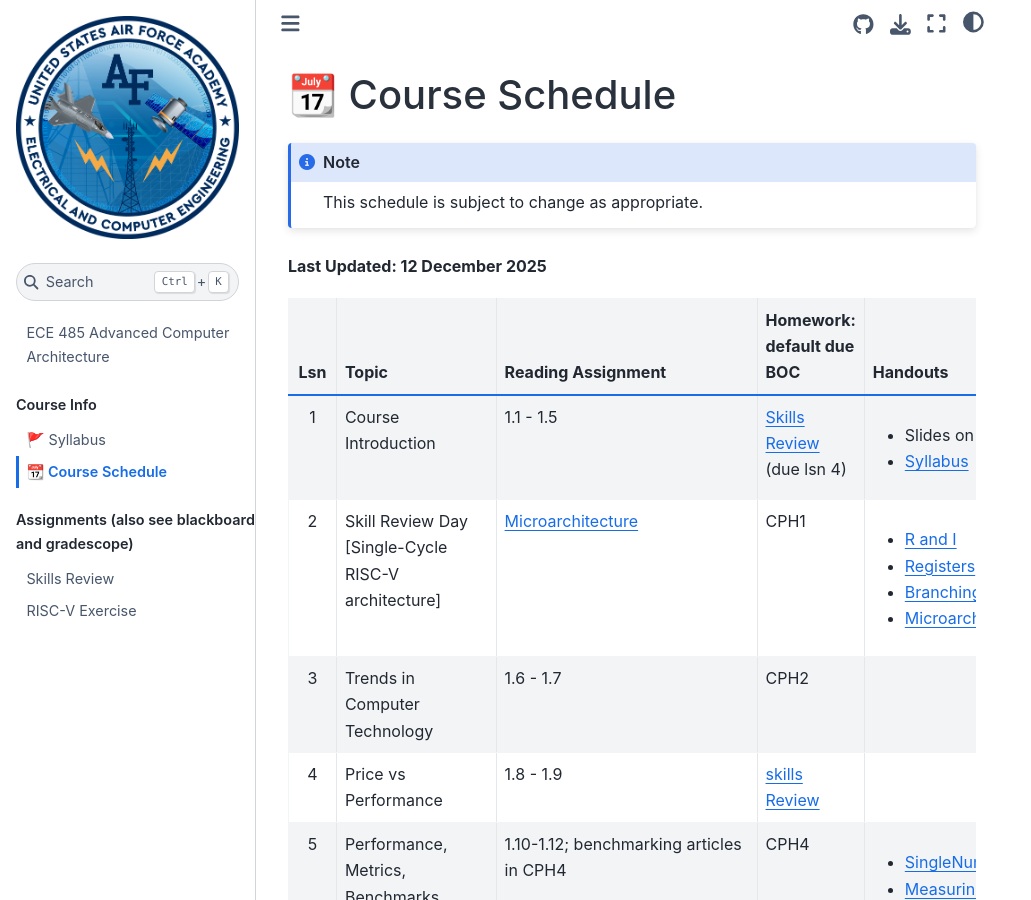
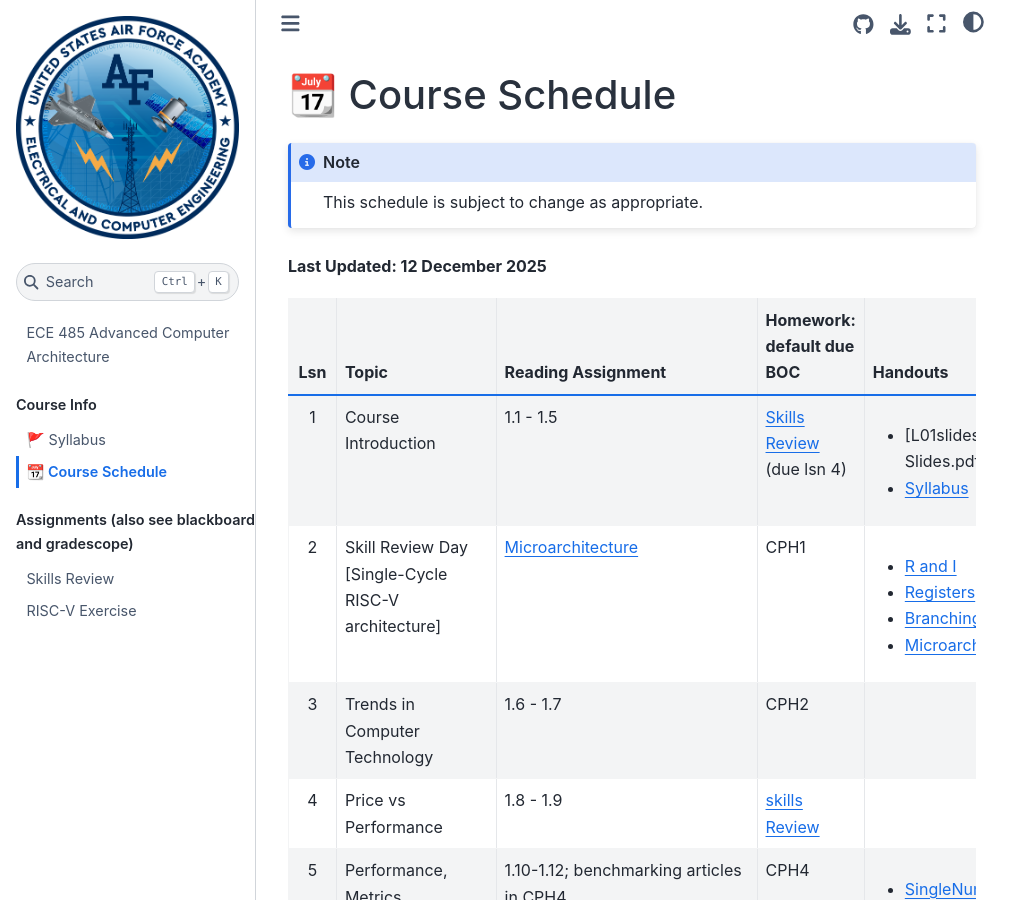
Before and after one commit to USAFA-ECE/ece485, a Jupyter Book: the page built from book/schedule.md, in a window 1280 px wide and 900 px high. Shown: the whole window, without its empty margins (0-1031 px from the left). Built offline with Jupyter Book 1.0.4 settings and Sphinx 7.4.7 and the Sphinx Book theme 1.1.4, drawn with Linux system fonts in a browser that asks for light colours.

Commit message:
Update schedule.md

```diff
--- a/book/schedule.md
+++ b/book/schedule.md
@@ -8,7 +8,7 @@
 
 | Lsn    | Topic                                               | Reading Assignment   | Homework: default due BOC        | Handouts             |
 |:------:|----------------------------------------------|----------------------|--------------------------|-------------------------------------|
-| 1   | Course Introduction                                    | 1.1 - 1.5            | [Skills Review](skillsreview.md) (due lsn 4) | <ul><li>Slides on Team's Site</li><li>[Syllabus](syllabus.md)</li></ul>              |
+| 1   | Course Introduction                                    | 1.1 - 1.5            | [Skills Review](skillsreview.md) (due lsn 4) | <ul><li>[L01slides](ECE485 L01 Slides.pdf)</li><li>[Syllabus](syllabus.md)</li></ul>              |
 | 2   | Skill Review Day [Single-Cycle RISC-V architecture]    | [Microarchitecture](skills_review/Microarchitecture.pdf)         | CPH1  | <ul><li> [R and I](skills_review/RandI.pdf) </li><li>[Registers](skills_review/Registers.pdf) </li><li>[Branching](skills_review/Branching.pdf) </li><li>[Microarchitecture](skills_review/Microarchitecture.pdf) </li></ul>   |
 | 3   | Trends in Computer Technology                                       | 1.6 - 1.7                                  | CPH2                                                                                          |                                                         |                                          |
 | 4   | Price vs Performance                                                | 1.8 - 1.9                                  | [skills Review](skillsreview.md)                                                                                  |                                                         |                                          |
```
